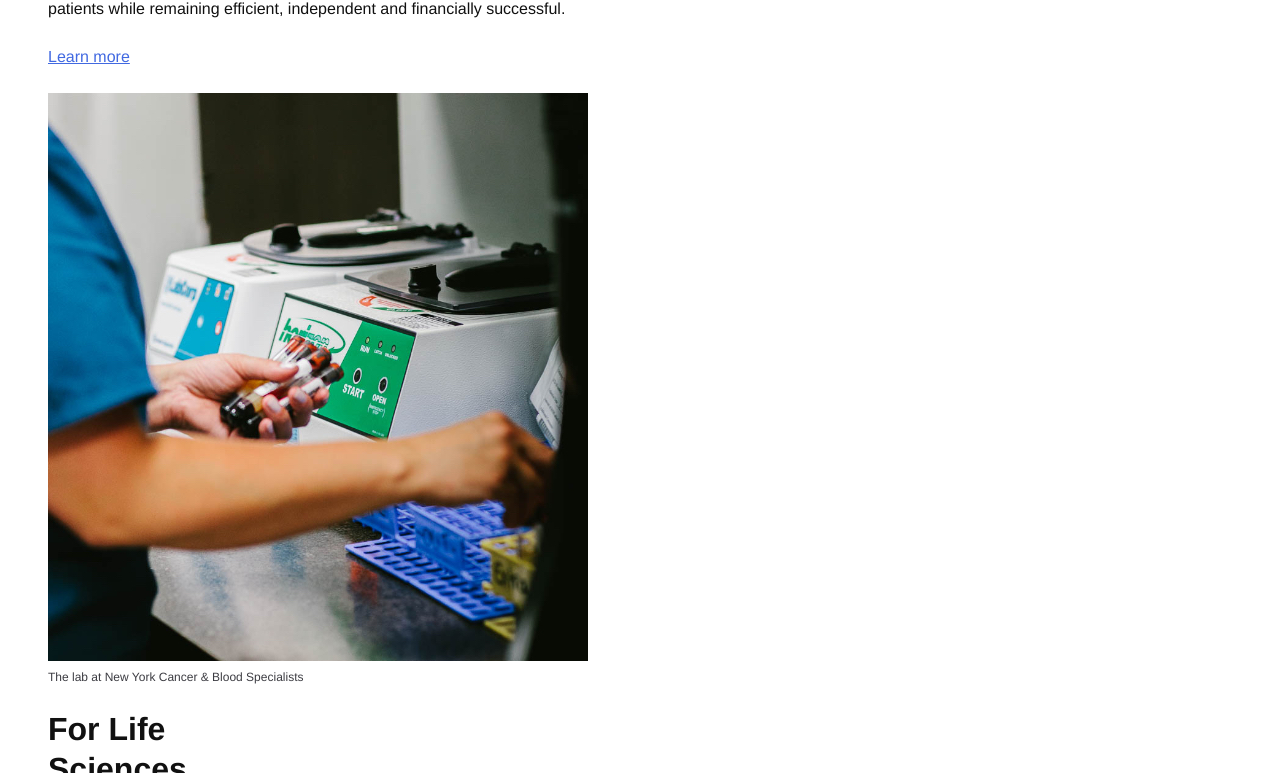
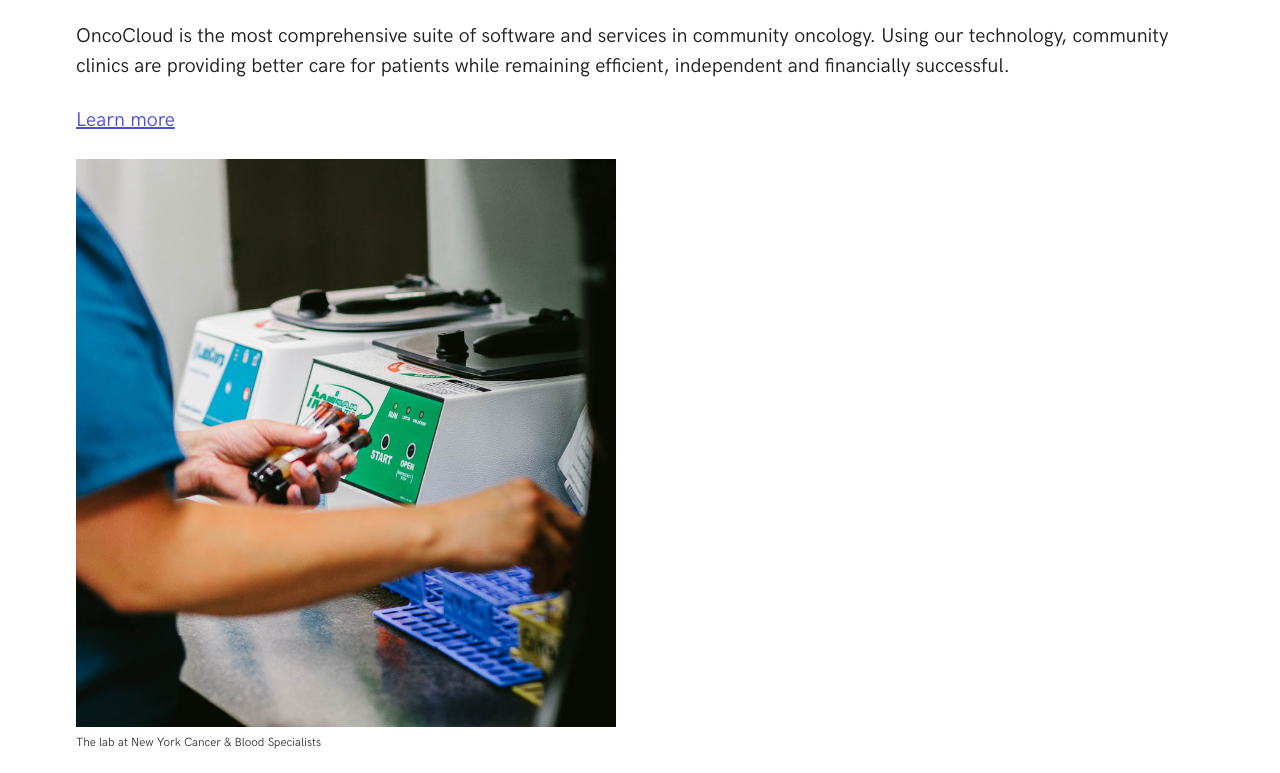
Before and after one commit to mct-ui/responsive-design-ClaeysKobe, a plain HTML site: page index.html in a window 1280 px wide. Shown: the part 2027-2800 px from the top of the page. Drawn offline with Linux system fonts and the light colour scheme; files whose address does not match are found by name.

Commit message:
basics done

```diff
--- a/css/screen.css
+++ b/css/screen.css
@@ -1,6 +1,20 @@
 /*------------------------------------*\
   #FONTS
 \*------------------------------------*/
+
+@font-face {
+  font-family: 'HK Grotesk Web';
+  font-weight: 200;
+  src: url('../fonts/hkgrotesk-light-webfont.woff') format('woff'),
+    url('../fonts/hkgrotesk-light-webfont.woff2') format('woff2');
+}
+
+@font-face {
+  font-family: 'HK Grotesk Web';
+  font-weight: 400;
+  src: url('../fonts/hkgrotesk-regular-webfont.woff') format('woff'),
+    url('../fonts/hkgrotesk-regular-webfont.woff2') format('woff2');
+}
 
 /*------------------------------------*\
   #GENERIC
@@ -15,8 +29,8 @@
 html {
   font-size: 16px;
   line-height: 1.5;
-    font-family: Helvetica, arial, sans-serif;
-    color: #111;
+  font-family: 'HK Grotesk Web', Helvetica, arial, sans-serif;
+  color: #202024;
   box-sizing: border-box;
   -webkit-font-smoothing: antialiased;
   -moz-osx-font-smoothing: grayscale;
@@ -28,6 +42,12 @@ html {
   box-sizing: inherit;
 }
 
+@media (min-width: 765px) {
+  html {
+    font-size: 20px;
+  }
+}
+
 /*
  * Remove text-shadow in selection highlight:
  * https://twitter.com/miketaylr/status/12228805301
@@ -36,7 +56,7 @@ html {
  */
 
 ::selection {
-    background: #e85e00;
+  background: #5051db;
   color: white;
   text-shadow: none;
 }
@@ -61,6 +81,12 @@ img {
     ---
     Default markup for typographic elements
 */
+
+h1,
+h2,
+h3 {
+  font-weight: 200;
+}
 
 h1 {
   font-size: 36px;
@@ -125,7 +151,7 @@ figcaption {
   font-size: 12px;
   line-height: 16px;
   margin-top: 8px;
-    color: #3C3C42;
+  color: #3c3c42;
 }
 
 hr {
@@ -135,19 +161,16 @@ hr {
   margin: 0 0 24px;
 }
 
+a:visited,
 a {
-    color: RoyalBlue;
-    transition: all .1s ease-in-out;
+  color: #5051db;
+  transition: all 0.1s ease-in-out;
 }
 
-a:visited,
-a:active {
-    color: BlueViolet;
-}
-
+a:active,
 a:hover,
 a:focus {
-    color: Crimson;
+  color: #3e3ea8;
 }
 
 /*------------------------------------*\
@@ -194,7 +217,7 @@ a:focus {
   margin-left: auto;
   margin-right: auto;
   width: 100%;
-    max-width: 90em; /* 90 * 16px = 1440px */
+  max-width: 56.4em; /* 70.5 * 20px (want de nieuwe font-size is 20 px) = 1128px */
 }
 
 /*
@@ -610,18 +633,18 @@ a:focus {
     text-decoration: underline;
   }
   a[href]:after {
-        content: " (" attr(href) ")";
+    content: ' (' attr(href) ')';
   }
   abbr[title]:after {
-        content: " (" attr(title) ")";
+    content: ' (' attr(title) ')';
   }
   /*
      * Don't show links that are fragment identifiers,
      * or use the `javascript:` pseudo protocol
      */
-    a[href^="#"]:after,
-    a[href^="javascript:"]:after {
-        content: "";
+  a[href^='#']:after,
+  a[href^='javascript:']:after {
+    content: '';
   }
   pre {
     white-space: pre-wrap !important;
--- a/index.html
+++ b/index.html
@@ -7,6 +7,10 @@
     <title>Flatiron</title>
     <meta name="description" content="This is my HTML5 boilerplate.">
     <meta name="viewport" content="width=device-width, initial-scale=1.0">
+
+    <link rel="icon" href="favicon.svg">
+    <link rel="apple-touch-icon" href="apple-touch-icon.svg">
+    <link rel="manifest" href="manifest.json">
 
     <link rel="stylesheet" href="css/normalize.css">
     <link rel="stylesheet" href="css/screen.css">
```
Also changed, not shown: apple-touch-icon.svg (added), favicon.ico (added), favicon.svg (added), google-touch-icon.svg (added), img/apple-touch-icon.png (added), img/favicon.png (added), img/google-touch-icon.png (added), manifest.json (added). Lines whose indentation alone changed are shown as unchanged.
